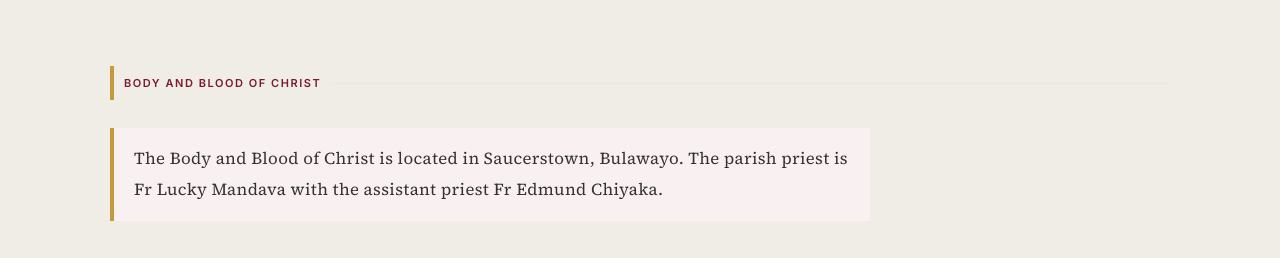
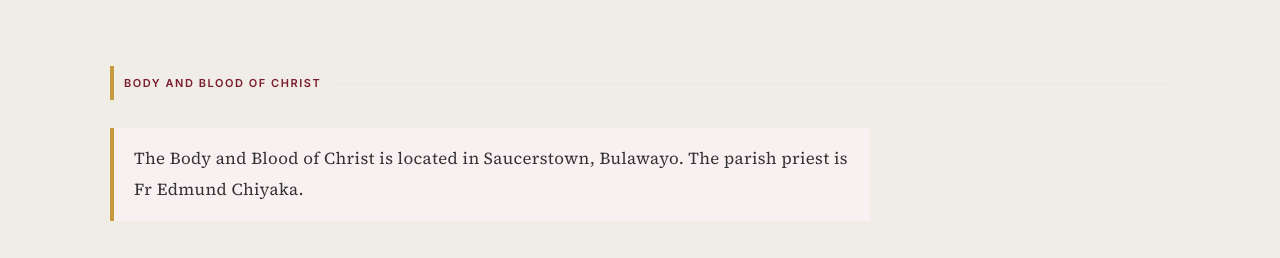
Before and after one commit to smoo939/Hunhu, a plain HTML site: page bbc.html in a window 1280 px wide. Shown: the part 1166-1424 px from the top of the page. Drawn offline with nearby package versions, Linux system fonts and the light colour scheme.

Commit message:
Update bbc.html

```diff
--- a/bbc.html
+++ b/bbc.html
@@ -48,7 +48,7 @@
       <main id="igh4cfq-2" class="parish-main">
         <section class="parish-intro">
           <p id="i20u1wq-2" class="section-label">body and blood of christ</p>
-          <p id="io04819-2" class="parish-description">The Body and Blood of Christ is located in Saucerstown, Bulawayo. The parish priest is Fr Lucky Mandava with the assistant priest Fr Edmund Chiyaka.</p>
+          <p id="io04819-2" class="parish-description">The Body and Blood of Christ is located in Saucerstown, Bulawayo. The parish priest is Fr Edmund Chiyaka.</p>
         </section>
 
         <section class="parish-gallery-section">
```
